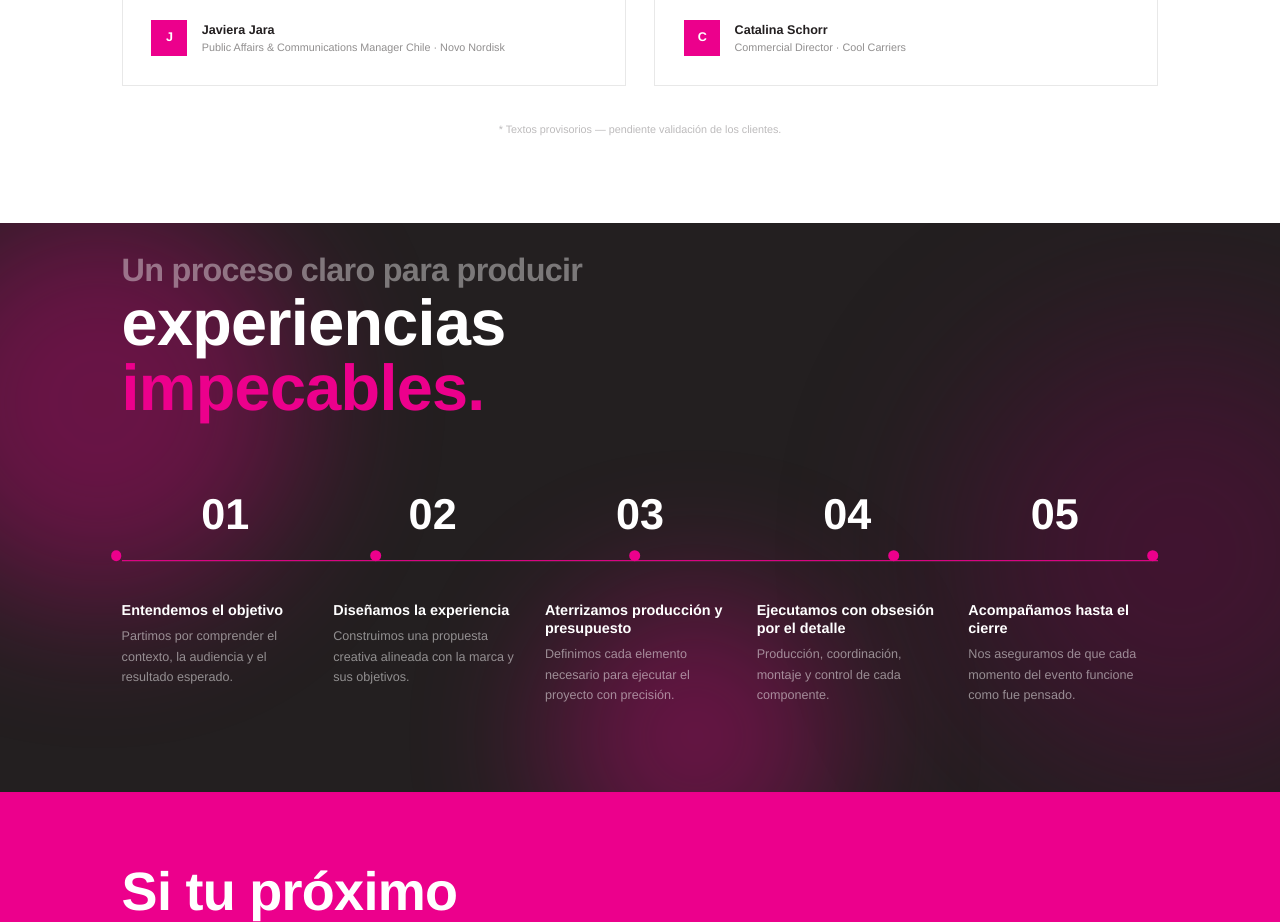
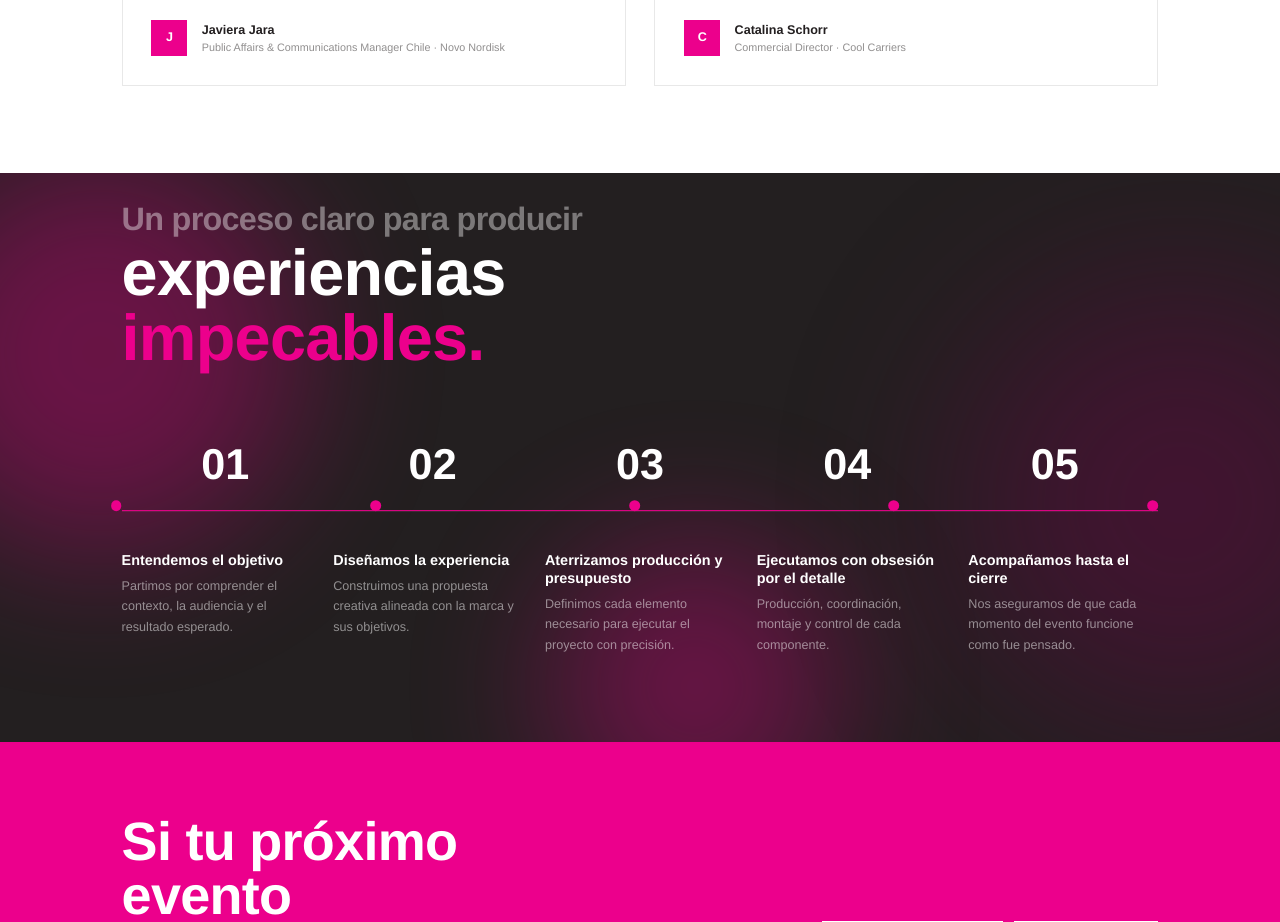
Before and after one commit to sebavigneaux-ui/lapizarra, a Next.js app: page / in a window 1280 px wide. Shown: the part 7080-8002 px from the top of the page. Built offline with nearby package versions, Linux system fonts and the light colour scheme.

Commit message:
Remove provisional testimonials disclaimer

```diff
--- a/app/components/Testimonios.tsx
+++ b/app/components/Testimonios.tsx
@@ -59,9 +59,6 @@ export default function Testimonios() {
           ))}
         </div>
 
-        <p className="text-[#231F20]/30 text-xs text-center mt-10">
-          * Textos provisorios — pendiente validación de los clientes.
-        </p>
       </div>
     </section>
   );
```
